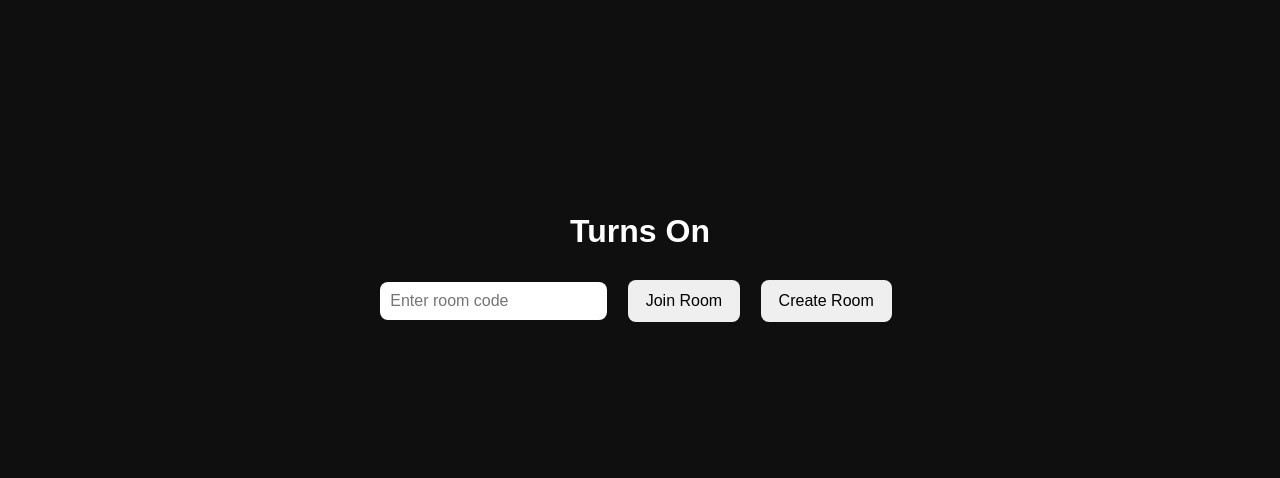
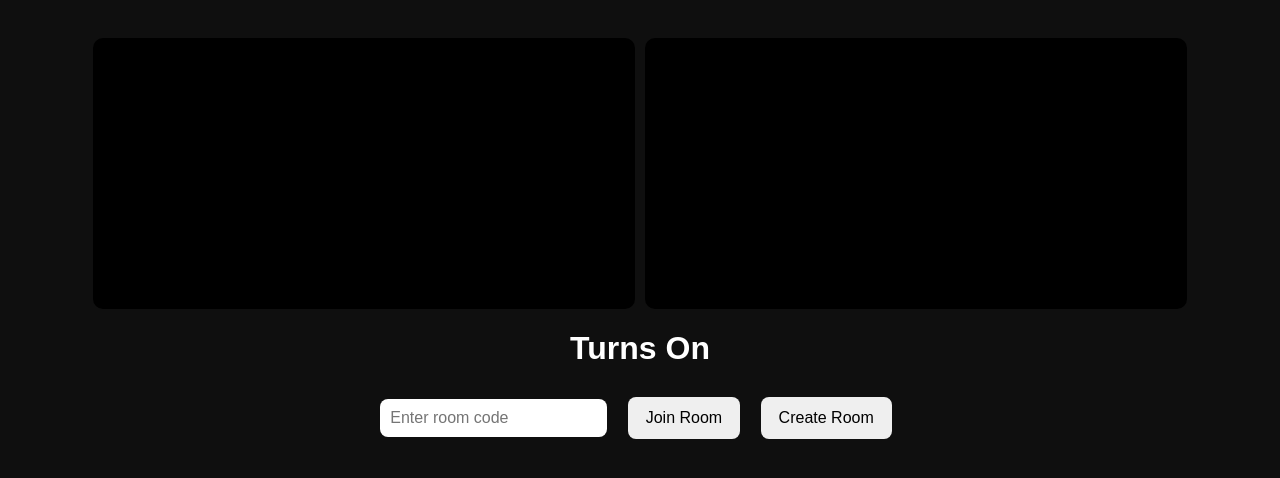
Before and after one commit to amluu001/turns-on-, a plain HTML site: page index.html in a window 1280 px wide. Drawn offline with Linux system fonts and the light colour scheme.

Commit message:
Update style.css

```diff
--- a/style.css
+++ b/style.css
@@ -29,3 +29,15 @@ input {
   border: none;
   margin-right: 8px;
 }
+#videoSection {
+  display: flex;
+  justify-content: center;
+  gap: 10px;
+  margin-bottom: 20px;
+}
+
+#videoSection video {
+  width: 45%;
+  border-radius: 10px;
+  background: black;
+}
```
